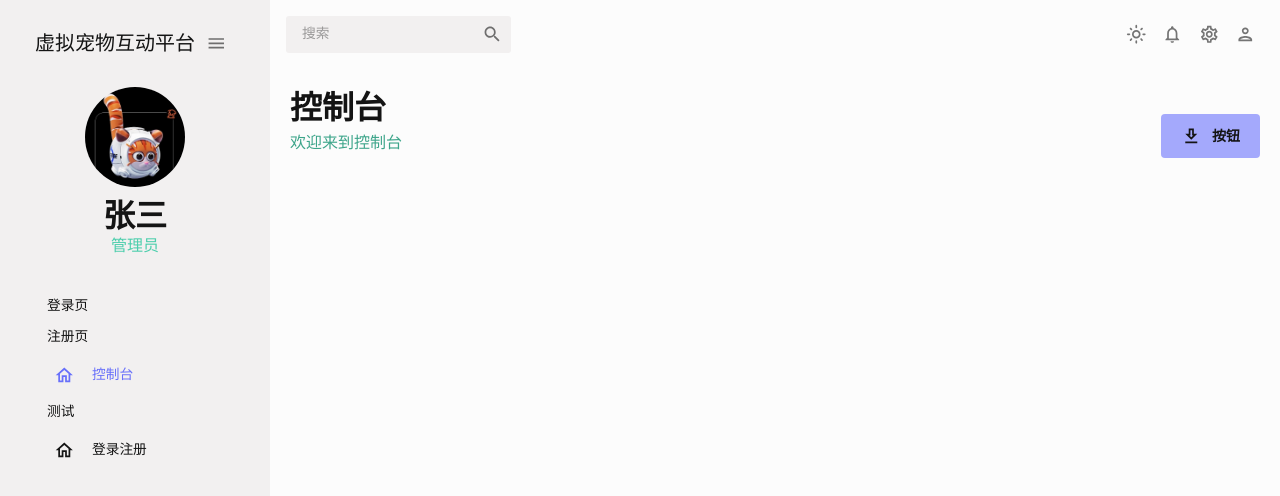
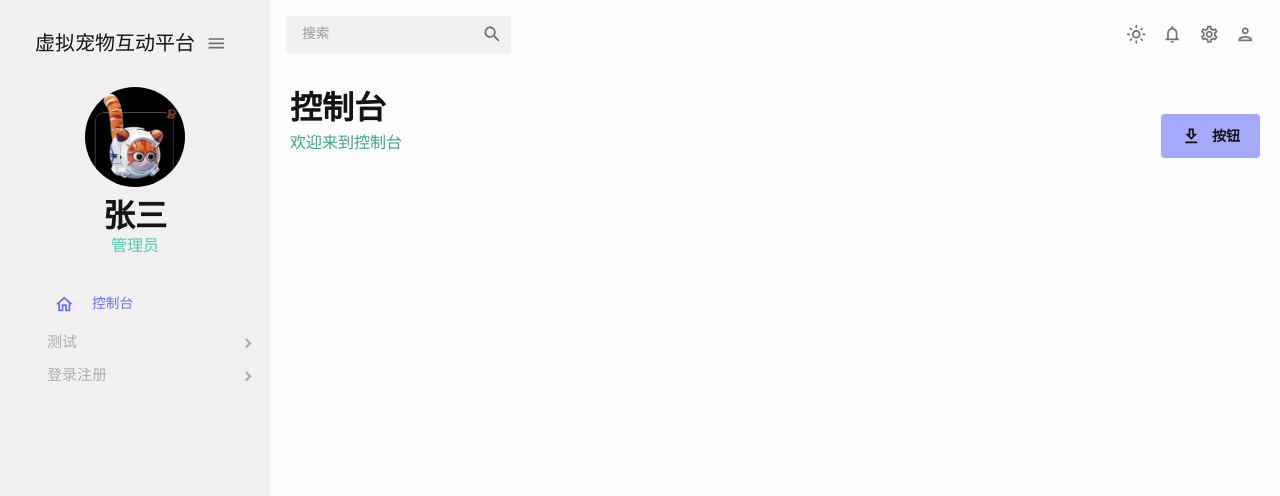
Before and after one commit to sunny2027142766/pet-frontend, a React (Vite) app: page /login in a window 1280 px wide. Both pictures are taken after a click on the button "登录". Shown: the top 496 px of the page. Built offline with nearby package versions, Linux system fonts and the light colour scheme.

Commit message:
feat: generate Menu Data from routes

```diff
--- a/src/layout/Sidebar.tsx
+++ b/src/layout/Sidebar.tsx
@@ -2,7 +2,7 @@
  * @Author: 晴天
  * @Date: 2024-01-31 17:36:29
  * @LastEditors: 晴天
- * @LastEditTime: 2024-02-21 16:42:18
+ * @LastEditTime: 2024-02-27 08:32:40
  * @FilePath: \pet-frontend\src\layout\Sidebar.tsx
  * @Description:
  * QQ: 2027142766
@@ -10,7 +10,7 @@
  */
 
 import React, { useEffect, useState } from 'react'
-import { ProSidebar, Menu, MenuItem } from 'react-pro-sidebar'
+import { ProSidebar, Menu, MenuItem, SubMenu } from 'react-pro-sidebar'
 import 'react-pro-sidebar/dist/css/styles.css'
 import { Box, IconButton, Typography, useTheme } from '@mui/material'
 import { Link } from 'react-router-dom'
@@ -60,8 +60,9 @@ const generateMenuData = (rootRouter: any[], menuData: any[] = []) => {
     if (item?.children?.length === 1) {
       const currentItem = {
         title: item?.meta?.title,
-        path: item.children[0].path,
-        icon: item?.meta?.icon
+        path: item.path,
+        icon: item?.meta?.icon,
+        children: []
       }
       return menuData.push(currentItem)
     }
@@ -72,7 +73,9 @@ const generateMenuData = (rootRouter: any[], menuData: any[] = []) => {
       children: generateMenuData(item.children)
     })
   })
-  return menuData
+  return menuData.filter(item => {
+    return item.title
+  })
 }
 
 const Sidebar = () => {
@@ -84,7 +87,7 @@ const Sidebar = () => {
   const [menuData, setMenuData] = useState<any[]>([])
 
   useEffect(() => {
-    setMenuData(generateMenuData(rootRouter))
+    setMenuData(generateMenuData(rootRouter).filter(item => item.children))
   }, [])
 
   console.log(menuData)
@@ -157,14 +160,30 @@ const Sidebar = () => {
 
           <Box component="div" paddingLeft={isCollapsed ? undefined : '10%'}>
             {menuData.map(menuItem => (
+              <React.Fragment key={menuItem.path}>
+                {menuItem.children.length === 0 ? (
                   <Item
-                key={menuItem.path} // Assuming 'path' is unique
                     title={menuItem.title}
                     to={menuItem.path}
                     icon={menuItem.icon}
                     selected={selected}
                     setSelected={setSelected}
                   />
+                ) : (
+                  <SubMenu title={menuItem.title} icon={menuItem.icon} placeholder="">
+                    {menuItem.children.map((subMenuItem: any) => (
+                      <Item
+                        key={subMenuItem.path}
+                        title={subMenuItem.title}
+                        to={`${menuItem.path}/${subMenuItem.path}`}
+                        icon={subMenuItem.icon}
+                        selected={selected}
+                        setSelected={setSelected}
+                      />
+                    ))}
+                  </SubMenu>
+                )}
+              </React.Fragment>
             ))}
           </Box>
         </Menu>
--- a/src/router/index.tsx
+++ b/src/router/index.tsx
@@ -2,7 +2,7 @@
  * @Author: 晴天
  * @Date: 2024-02-21 14:30:23
  * @LastEditors: 晴天
- * @LastEditTime: 2024-02-21 16:19:06
+ * @LastEditTime: 2024-02-27 08:36:01
  * @FilePath: \pet-frontend\src\router\index.tsx
  * @Description:
  * QQ: 2027142766
@@ -39,7 +39,7 @@ export const rootRouter = [
     }
   },
   {
-    path: '/',
+    path: '/dashboard',
     element: <Layout />,
     meta: {
       title: '控制台',
@@ -47,7 +47,7 @@ export const rootRouter = [
     },
     children: [
       {
-        path: 'dashboard',
+        path: '',
         element: lazyLoad(lazy(() => import('@/views/dashboard')))
       }
     ]
@@ -89,8 +89,7 @@ export const rootRouter = [
     path: '/auth-page',
     element: <Layout />,
     meta: {
-      title: '登录注册',
-      icon: <HomeOutlinedIcon />
+      title: '登录注册'
     },
     children: [
       {
```
Lines whose indentation alone changed are shown as unchanged.
